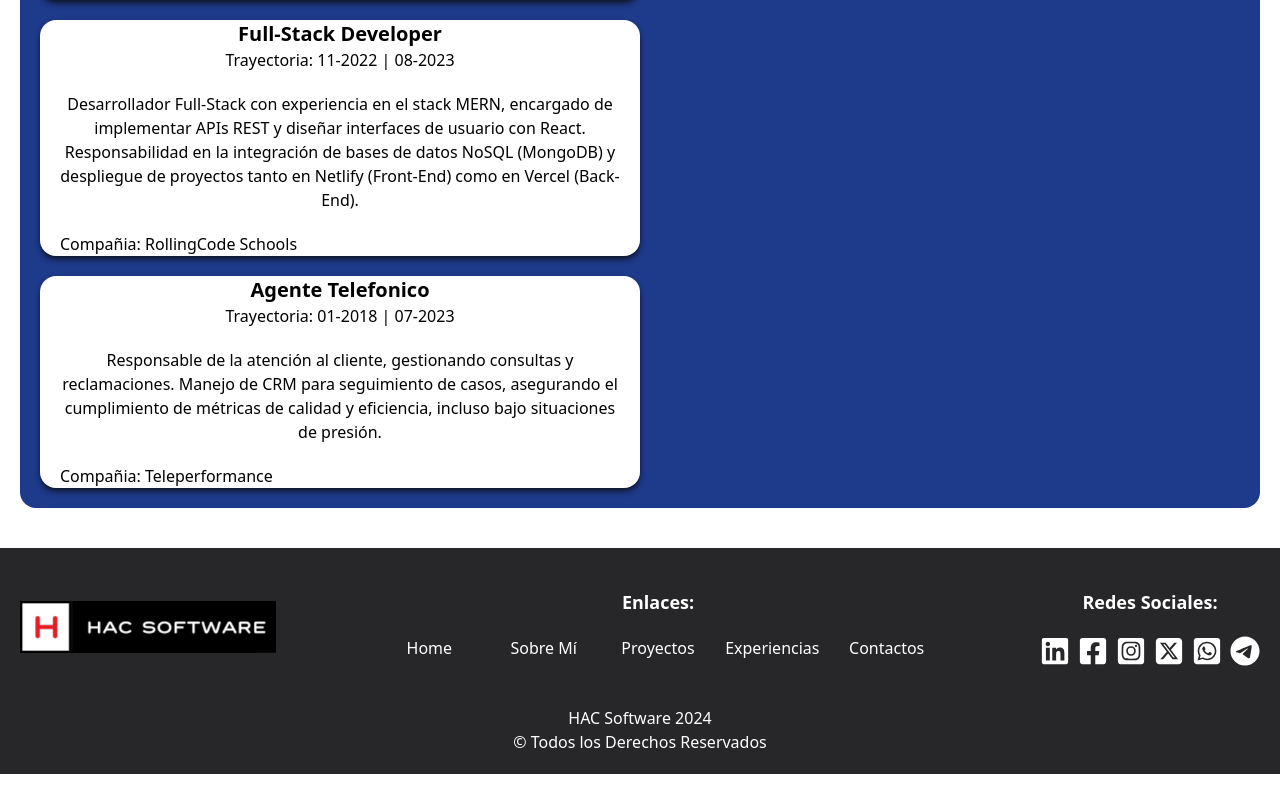
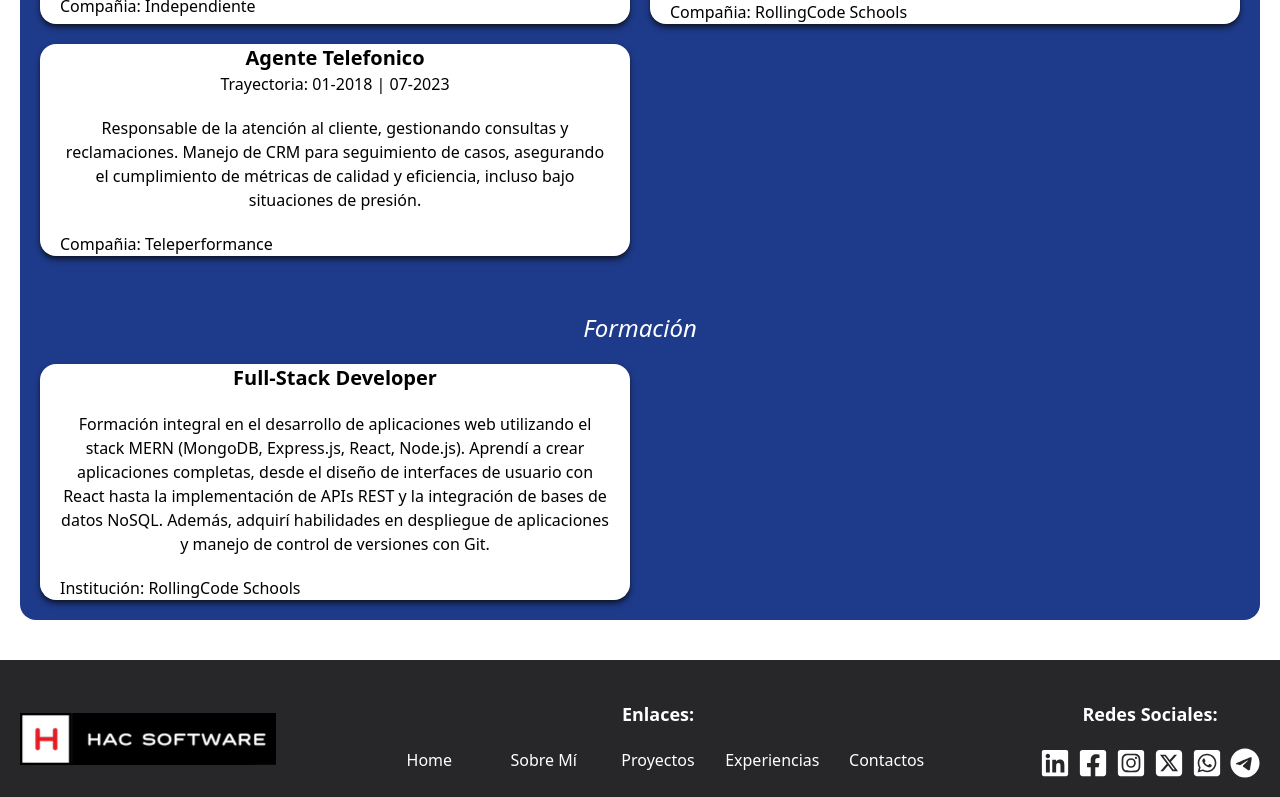
Before and after one commit to hectorc2907/portfolio-hector-clessi, a React (Vite) app: page / in a window 1280 px wide. Shown: the part 3223-4020 px from the top of the page. Before the commit the page ends 3997 px from the top, so only its background shows below. Built offline with nearby package versions, Linux system fonts and the light colour scheme; a web font is replaced by a local one.

Commit message:
concluimos con la parte de formación

```diff
--- a/src/components/ui/Resume/Resume.jsx
+++ b/src/components/ui/Resume/Resume.jsx
@@ -1,3 +1,4 @@
+import { MyEducation } from "../../../mocks/MyEducation";
 import { MyExperience } from "../../../mocks/MyExperience";
 
 const Resume = () => {
@@ -8,13 +9,13 @@ const Resume = () => {
           <h2 className="text-4xl italic font-semibold text-center">
             Trayectoria
           </h2>
-          <div className="grid grid-cols-1 lg:grid-cols-2">
+          <div className="grid grid-cols-1 gap-14">
             <div className="grid grid-cols-1 gap-5">
               <h3 className="text-center text-2xl italic">
                 Experiencia Profesional
               </h3>
-              <div className="grid grid-cols-1 gap-5 text-black">
-                {MyExperience.reverse().map((experience) => (
+              <div className="grid grid-cols-1 lg:grid-cols-2 gap-5 text-black">
+                {[...MyExperience].reverse().map((experience) => (
                   <div className="grid grid-cols-1 bg-white rounded-2xl px-5 shadow-md shadow-slate-900">
                     <p className="text-center text-xl font-semibold">
                       {experience.position}
@@ -28,7 +29,22 @@ const Resume = () => {
                 ))}
               </div>
             </div>
-            <div className="grid grid-cols-1"></div>
+            <div className="grid grid-cols-1 gap-5">
+              <h3 className="text-center text-2xl italic">Formación</h3>
+              <div className="grid grid-cols-1 lg:grid-cols-2 gap-5 text-black">
+                {[...MyEducation].reverse().map((education) => (
+                  <div className="grid grid-cols-1 bg-white rounded-2xl px-5 shadow-md shadow-slate-900">
+                    <a href={education.link}>
+                      <p className="text-center text-xl font-semibold">
+                        {education.title}
+                      </p>
+                    </a>
+                    <p className="text-center py-5">{education.description}</p>
+                    <p>Institución: {education.institution}</p>
+                  </div>
+                ))}
+              </div>
+            </div>
           </div>
         </div>
       </section>
--- /dev/null
+++ b/src/mocks/MyEducation.js
@@ -0,0 +1,10 @@
+export const MyEducation = [
+  {
+    id: 0,
+    title: "Full-Stack Developer",
+    description:
+      "Formación integral en el desarrollo de aplicaciones web utilizando el stack MERN (MongoDB, Express.js, React, Node.js). Aprendí a crear aplicaciones completas, desde el diseño de interfaces de usuario con React hasta la implementación de APIs REST y la integración de bases de datos NoSQL. Además, adquirí habilidades en despliegue de aplicaciones y manejo de control de versiones con Git.",
+    institution: "RollingCode Schools",
+    link: "https://certs.rollingcodeschool.com//aGVjdG9yYzI5MDdAZ21haWwuY29t-1695139686193-1.png",
+  },
+];
```
